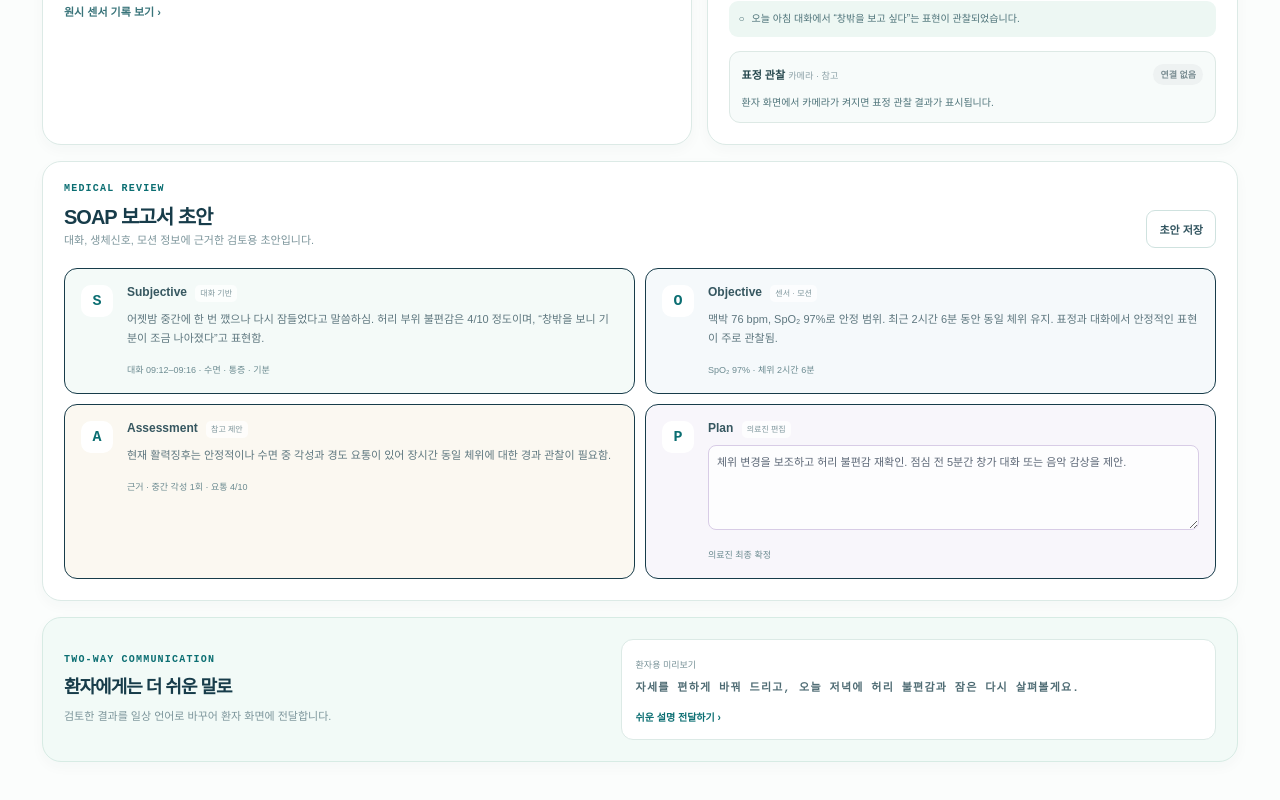
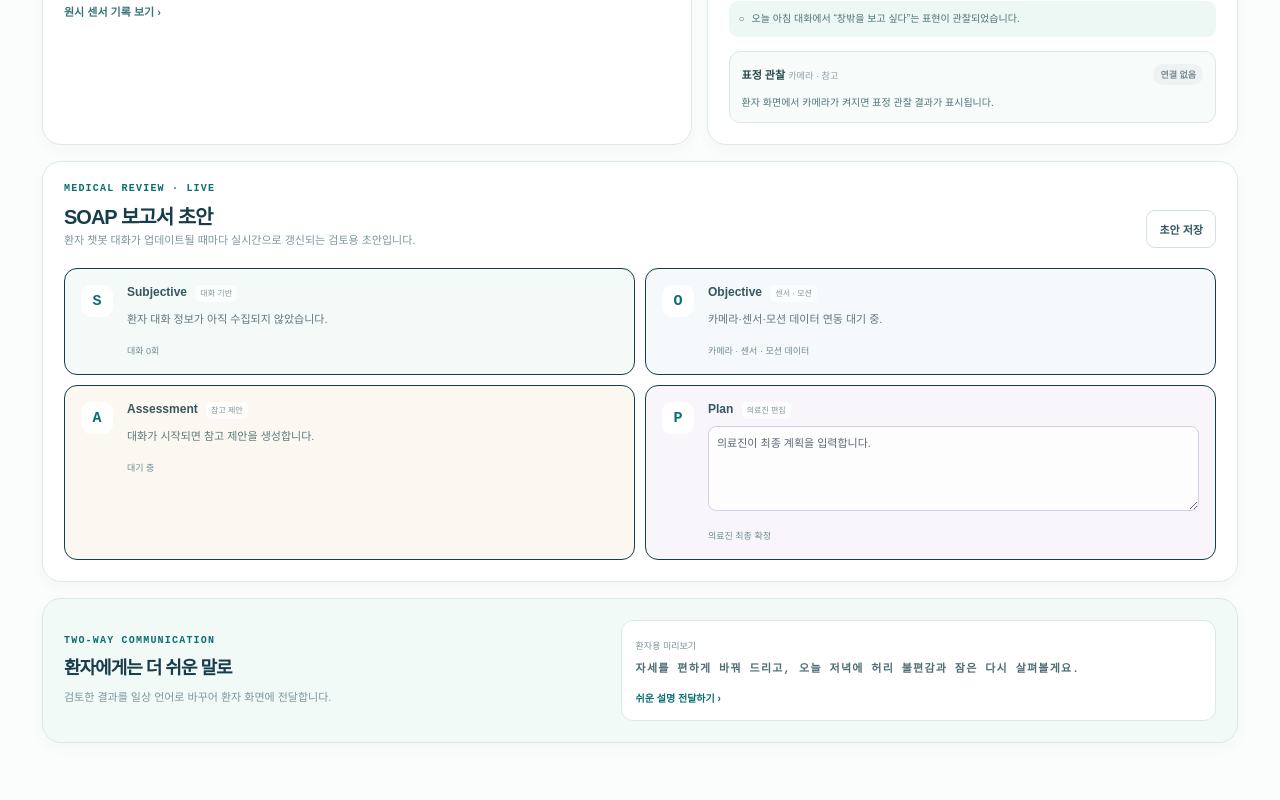
Before and after one commit to MunChaerin/biohealth-global-matching, a Next.js app: page /clinician in a window 1280 px wide. Shown: the part 759-1559 px from the top of the page. Built offline with nearby package versions, Linux system fonts and the light colour scheme.

Commit message:
✨ feat(soap): 챗봇 대화 기반 실시간 SOAP 초안 연동

```diff
--- a/components/clinician/ClinicianDashboard.tsx
+++ b/components/clinician/ClinicianDashboard.tsx
@@ -1,5 +1,10 @@
+"use client";
+
+import { useEffect, useRef, useState } from "react";
 import Link from "next/link";
 import { FacialObservation } from "./FacialObservation";
+import { CHAT_CONTEXT_STORAGE_KEY, createSoapDraft, type SoapDraft } from "../../lib/chatbot/soapDraft";
+import type { ChatbotContext } from "../../lib/chatbot/types";
 import styles from "./clinician-dashboard.module.css";
 
 const priorities = [
@@ -11,7 +16,48 @@ const days = [
   ["월", 58], ["화", 64], ["수", 48], ["목", 70], ["금", 66], ["토", 73], ["오늘", 61],
 ];
 
+const emptySoap: SoapDraft = {
+  subjective: "환자 대화 정보가 아직 수집되지 않았습니다.",
+  subjectiveMeta: "대화 0회",
+  objective: "카메라·센서·모션 데이터 연동 대기 중.",
+  objectiveMeta: "카메라 · 센서 · 모션 데이터",
+  assessment: "대화가 시작되면 참고 제안을 생성합니다.",
+  assessmentMeta: "대기 중",
+  plan: "의료진이 최종 계획을 입력합니다.",
+  planMeta: "의료진 최종 확정",
+  updatedAt: "",
+};
+
+function readSoapDraft(): SoapDraft {
+  try {
+    const raw = window.localStorage.getItem(CHAT_CONTEXT_STORAGE_KEY);
+    if (!raw) return emptySoap;
+    return createSoapDraft(JSON.parse(raw) as ChatbotContext);
+  } catch {
+    return emptySoap;
+  }
+}
+
 export function ClinicianDashboard() {
+  const [soap, setSoap] = useState<SoapDraft>(emptySoap);
+  const [plan, setPlan] = useState(emptySoap.plan);
+  const planEditedRef = useRef(false);
+
+  useEffect(() => {
+    const update = () => {
+      const next = readSoapDraft();
+      setSoap(next);
+      if (!planEditedRef.current) setPlan(next.plan);
+    };
+    update();
+    window.addEventListener("storage", update);
+    const interval = window.setInterval(update, 1000);
+    return () => {
+      window.removeEventListener("storage", update);
+      window.clearInterval(interval);
+    };
+  }, []);
+
   return (
     <main className={styles.page}>
       <header className={styles.topbar}>
@@ -66,12 +112,12 @@ export function ClinicianDashboard() {
       </section>
 
       <section className={styles.soap}>
-        <div className={styles.soapHeading}><div><p>MEDICAL REVIEW</p><h2>SOAP 보고서 초안</h2><span>대화, 생체신호, 모션 정보에 근거한 검토용 초안입니다.</span></div><button type="button">초안 저장</button></div>
+        <div className={styles.soapHeading}><div><p>MEDICAL REVIEW · LIVE</p><h2>SOAP 보고서 초안</h2><span>환자 챗봇 대화가 업데이트될 때마다 실시간으로 갱신되는 검토용 초안입니다.</span></div><button type="button">초안 저장</button></div>
         <div className={styles.soapGrid}>
-          <article className={styles.soapS}><b>S</b><div><h3>Subjective <small>대화 기반</small></h3><p>어젯밤 중간에 한 번 깼으나 다시 잠들었다고 말씀하심. 허리 부위 불편감은 4/10 정도이며, “창밖을 보니 기분이 조금 나아졌다”고 표현함.</p><span>대화 09:12–09:16 · 수면 · 통증 · 기분</span></div></article>
-          <article className={styles.soapO}><b>O</b><div><h3>Objective <small>센서 · 모션</small></h3><p>맥박 76 bpm, SpO₂ 97%로 안정 범위. 최근 2시간 6분 동안 동일 체위 유지. 표정과 대화에서 안정적인 표현이 주로 관찰됨.</p><span>SpO₂ 97% · 체위 2시간 6분</span></div></article>
-          <article className={styles.soapA}><b>A</b><div><h3>Assessment <small>참고 제안</small></h3><p>현재 활력징후는 안정적이나 수면 중 각성과 경도 요통이 있어 장시간 동일 체위에 대한 경과 관찰이 필요함.</p><span>근거 · 중간 각성 1회 · 요통 4/10</span></div></article>
-          <article className={styles.soapP}><b>P</b><div><h3>Plan <small>의료진 편집</small></h3><textarea defaultValue="체위 변경을 보조하고 허리 불편감 재확인. 점심 전 5분간 창가 대화 또는 음악 감상을 제안." aria-label="치료 계획 편집" /><span>의료진 최종 확정</span></div></article>
+          <article className={styles.soapS}><b>S</b><div><h3>Subjective <small>대화 기반</small></h3><p>{soap.subjective}</p><span>{soap.subjectiveMeta}</span></div></article>
+          <article className={styles.soapO}><b>O</b><div><h3>Objective <small>센서 · 모션</small></h3><p>{soap.objective}</p><span>{soap.objectiveMeta}</span></div></article>
+          <article className={styles.soapA}><b>A</b><div><h3>Assessment <small>참고 제안</small></h3><p>{soap.assessment}</p><span>{soap.assessmentMeta}</span></div></article>
+          <article className={styles.soapP}><b>P</b><div><h3>Plan <small>의료진 편집</small></h3><textarea value={plan} onChange={(event) => { planEditedRef.current = true; setPlan(event.target.value); }} aria-label="치료 계획 편집" /><span>{soap.planMeta}</span></div></article>
         </div>
       </section>
 
--- /dev/null
+++ b/lib/chatbot/soapDraft.ts
@@ -0,0 +1,60 @@
+import type { ChatbotContext, SubjectiveData } from "./types";
+
+export const CHAT_CONTEXT_STORAGE_KEY = "carelink.chatbotContext";
+
+export interface SoapDraft {
+  subjective: string;
+  subjectiveMeta: string;
+  objective: string;
+  objectiveMeta: string;
+  assessment: string;
+  assessmentMeta: string;
+  plan: string;
+  planMeta: string;
+  updatedAt: string;
+}
+
+function value(data: SubjectiveData, key: keyof SubjectiveData, label: string): string | null {
+  const raw = data[key];
+  if (raw === undefined || raw === "unknown" || raw === "") return null;
+  return `${label} ${String(raw)}`;
+}
+
+export function createSoapDraft(context: ChatbotContext): SoapDraft {
+  const subjectiveItems = [
+    value(context.subjective, "chiefConcern", "주호소:"),
+    value(context.subjective, "location", "부위:"),
+    value(context.subjective, "severityNrs", "불편감:"),
+    value(context.subjective, "onset", "발생 시점:"),
+    value(context.subjective, "functionalImpact", "일상생활 영향:"),
+    value(context.subjective, "sleep", "수면:"),
+    value(context.subjective, "mood", "기분:"),
+  ].filter(Boolean) as string[];
+
+  const subjective = subjectiveItems.length > 0
+    ? subjectiveItems.join(" · ")
+    : "환자 대화 정보가 아직 수집되지 않았습니다.";
+  const messageCount = context.messages.filter((message) => message.role === "patient").length;
+  const objective = "카메라·센서·모션 데이터 연동 대기 중. 현재 대화 컨텍스트를 기준으로 검토하세요.";
+  const severity = context.subjective.severityNrs;
+  const assessment = context.safetyFlags.length > 0
+    ? "안전 위험 신호가 감지되어 일반 대화보다 즉시 안전 대응과 의료진 확인이 우선입니다."
+    : severity !== undefined && severity !== "unknown" && Number(severity) >= 7
+      ? "높은 불편감이 보고되어 증상 변화와 안전 신호를 우선 확인해야 합니다."
+      : "수집된 주관적 정보를 바탕으로 경과를 관찰하고 의료진 확인이 필요합니다.";
+  const plan = context.safetyFlags.length > 0
+    ? "안전 대응 경로를 유지하고 의료진이 환자 상태를 직접 확인합니다."
+    : "의료진이 S/O 정보를 검토한 뒤 필요한 추가 질문과 관찰 계획을 확정합니다.";
+
+  return {
+    subjective,
+    subjectiveMeta: `대화 ${messageCount}회 · 상태 ${context.state}`,
+    objective,
+    objectiveMeta: "카메라 · 센서 · 모션 데이터",
+    assessment,
+    assessmentMeta: context.safetyFlags.length > 0 ? "안전 대응 우선" : "참고 제안 · 의료진 확인 필요",
+    plan,
+    planMeta: "의료진 최종 확정",
+    updatedAt: new Date().toISOString(),
+  };
+}
```
Also changed, not shown: components/patient/usePatientChat.ts (+10 -1 lines).
